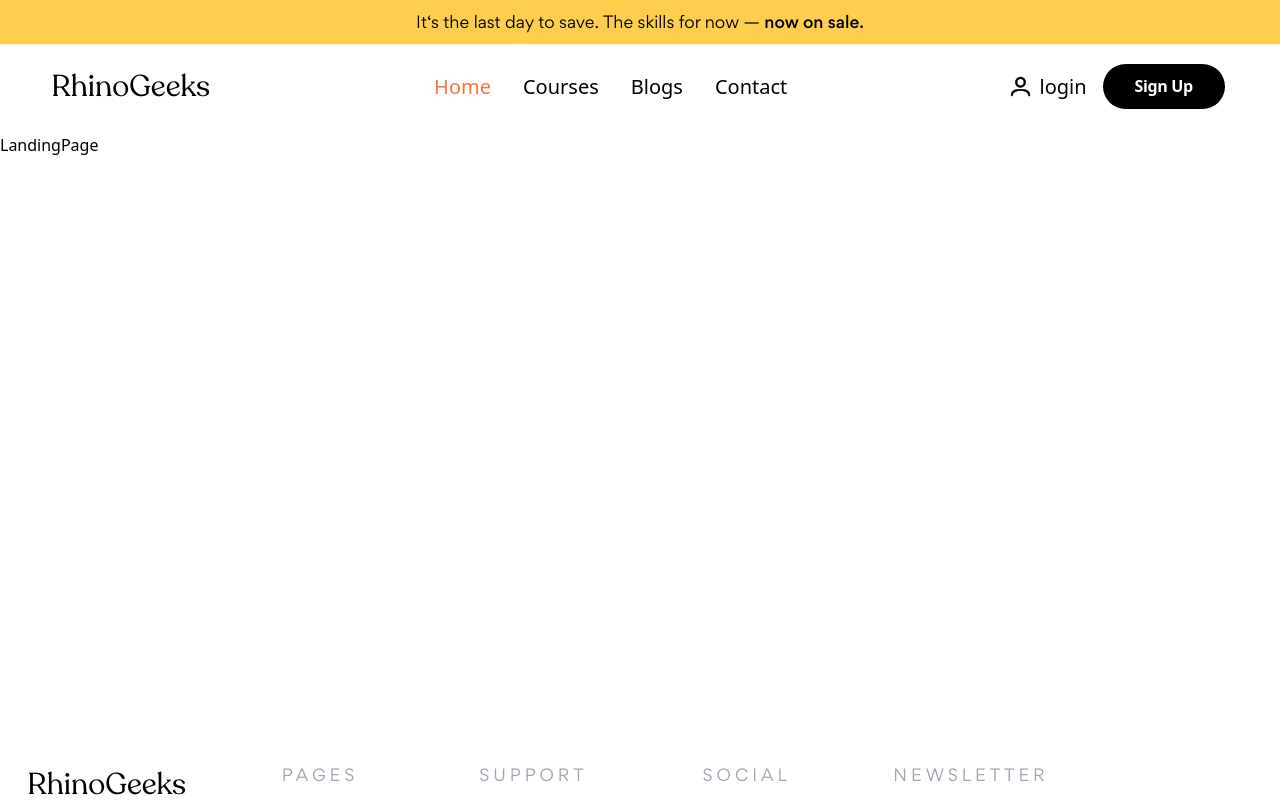
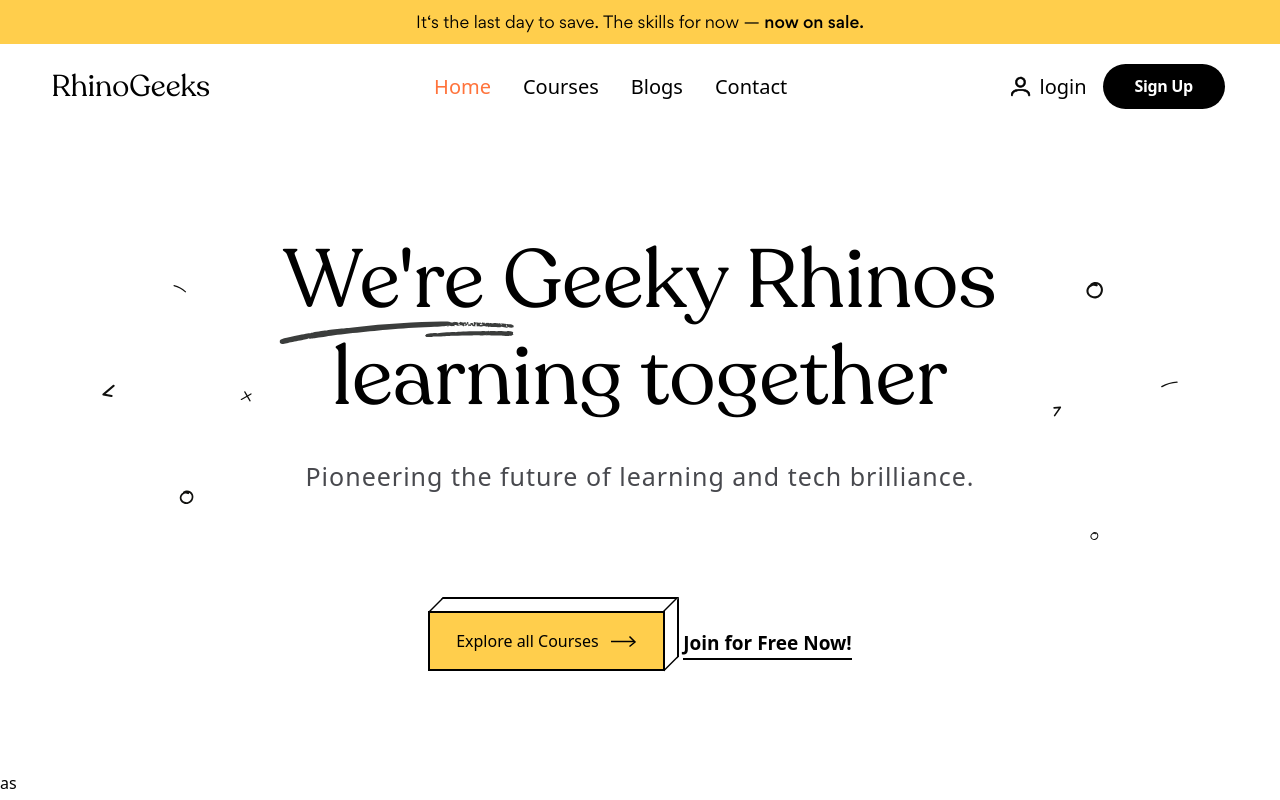
Before and after one commit to adityas-ops/rhino, a Next.js app: page / in a window 1280 px wide. Shown: the top 800 px of the page. Built offline with nearby package versions, Linux system fonts and the light colour scheme.

Commit message:
add hero in landing page

```diff
--- /dev/null
+++ b/components/Home/Hero.jsx
@@ -0,0 +1,68 @@
+import Link from 'next/link';
+import React from 'react'
+import { useState } from "react";
+import ModalVideo from "react-modal-video";
+function Hero() {
+    const [isOpen, setOpen] = useState(false);
+  return (
+   <>
+     <ModalVideo
+        channel="youtube"
+        autoplay
+        isOpen={isOpen}
+        videoId="20QUNgFIrK0"
+        onClose={() => setOpen(false)}
+      />
+      <div className='relative pt-[10px] w-full h-full pb-[100px] lg:pt-[100px] md:pt-[50px]'>
+      <img
+      src="/images/shape/shape_26.svg"
+      alt="shape"
+      className=" absolute top-[23.3%] left-[8%] w-[11.9%] max-w-[248px]"
+      />
+        <img
+          src="/images/shape/shape_27.svg"
+          alt="shape"
+          className=" absolute top-[23.3%] right-[8%] w-[9.9%] max-w-[248px]"
+        />
+        <div className='w-full h-full flex flex-col items-center justify-center '>
+            <div className='text-center w-[70%] lg:w-[60%]'>
+                <h1 className='z-10 relative text-[40px] lg:text-[82px] font-Recoleta lg:leading-[6.09rem]'>
+                <img
+                  src="/images/shape/shape_25.svg"
+                  alt="shape"
+                  className=" absolute left-[3%] top-[45%] hidden lg:block "
+                />
+                {/* We're Geeky Rhinos &amp; learning together. */}
+                We&apos;re Geeky Rhinos  learning together
+                </h1>
+                <p className="text-center text-[#48494e] text-[23px] lg:text-[25px] font-[400] mb-[40px] pt-[20px] lg:mb-[50px] lg:pt-[30px] tracking-[1px]">
+                Pioneering the future of learning and tech brilliance.
+              </p>
+              <div className='w-full h-full flex  items-center justify-center '>
+                <div className='lg:w-[60%] w-[80%] block lg:flex items-center justify-evenly mt-3 lg:mt-[50px]'>
+                <Link
+                    href="#"
+                    className=" bg-[#ffce4c] bea font-[500] relative inline-flex items-center mt-10 lg:mt-4 "
+                  >
+                    <span>Explore all Courses</span>
+                    <img
+                      src="/images/icon/icon_123.svg"
+                      alt="icon"
+                      className="ms-3"
+                    />
+                  </Link>
+                  <div className="btn-eighteen relative inline-block text-black mt-5 ">
+                    <a href="#" className="font-semibold">
+                      Join for Free Now!
+                    </a>
+                  </div>
+                </div>
+              </div>
+            </div>
+        </div>
+      </div>
+   </>
+  )
+}
+
+export default Hero
--- a/components/Home/LandingPage.jsx
+++ b/components/Home/LandingPage.jsx
@@ -1,8 +1,12 @@
 import React from 'react'
+import Hero from './Hero'
 
 function LandingPage() {
   return (
-    <div className='w-full h-[60vh]'>LandingPage</div>
+   <>
+    <Hero/>
+    as
+   </>
   )
 }
 
--- a/components/common/LoginForm.jsx
+++ b/components/common/LoginForm.jsx
@@ -1,7 +1,6 @@
 import { useState } from "react";
-import Head from "next/head";
 import Link from "next/link";
-
+import {BsEye,BsEyeSlash} from "react-icons/bs"
 function LoginForm() {
   const [showPassword, setShowPassword] = useState(false);
 
@@ -38,13 +37,14 @@ function LoginForm() {
                 required
               />
               <span
-                className="absolute right-2 top-2 cursor-pointer"
+                className="absolute right-6 top-5 text-gray-400 cursor-pointer"
                 onClick={handleTogglePassword}
               >
                 {showPassword ? (
-                  <i className="far fa-eye"></i>
+                  <BsEye className="w-[20px] h-[20px]"/>
                 ) : (
-                  <i className="far fa-eye-slash"></i>
+
+                  <BsEyeSlash className="w-[20px] h-[20px]"/>
                 )}
               </span>
             </div>
--- a/components/common/SignupForm.jsx
+++ b/components/common/SignupForm.jsx
@@ -1,5 +1,5 @@
 import { useState } from "react";
-import Head from "next/head";
+import {BsEye,BsEyeSlash} from "react-icons/bs"
 
 function SignupForm() {
   const [showPassword, setShowPassword] = useState(false);
@@ -50,13 +50,14 @@ function SignupForm() {
                 required
               />
               <span
-                className="absolute right-2 top-2 cursor-pointer"
+                className="absolute right-6 top-5 text-gray-400 cursor-pointer"
                 onClick={handleTogglePassword}
               >
                 {showPassword ? (
-                  <i className="far fa-eye"></i>
+                  <BsEye className="w-[20px] h-[20px]"/>
                 ) : (
-                  <i className="far fa-eye-slash"></i>
+
+                  <BsEyeSlash className="w-[20px] h-[20px]"/>
                 )}
               </span>
             </div>
@@ -72,13 +73,14 @@ function SignupForm() {
                 required
               />
               <span
-                className="absolute right-2 top-2 cursor-pointer"
-                onClick={handleToggleConfirmPassword}
+                className="absolute right-6 top-5 text-gray-400 cursor-pointer"
+                onClick={handleTogglePassword}
               >
-                {showConfirmPassword ? (
-                  <i className="far fa-eye"></i>
+                {showPassword ? (
+                  <BsEye className="w-[20px] h-[20px]"/>
                 ) : (
-                  <i className="far fa-eye-slash"></i>
+
+                  <BsEyeSlash className="w-[20px] h-[20px]"/>
                 )}
               </span>
             </div>
--- a/package.json
+++ b/package.json
@@ -19,6 +19,7 @@
     "react": "18.2.0",
     "react-dom": "18.2.0",
     "react-icons": "^4.9.0",
+    "react-modal-video": "^2.0.0",
     "tailwindcss": "3.3.2"
   }
 }
--- a/styles/globals.css
+++ b/styles/globals.css
@@ -8,3 +8,75 @@
     box-sizing: border-box;
     /* font-family: 'gordita_regular'; */
 }
+.bea{
+    color: #000;
+padding: 16px 26px;
+border: 2px solid #000;
+}
+.bea::before {
+    position: absolute;
+    content: "";
+    top: -16px;
+    height: 14px;
+    width: calc(100% + 3px);
+    left: 6px;
+    transform: skewX(-45deg);
+    border: 2px solid #000;
+    border-bottom: none;
+    transition: all 0.3s ease-in-out;
+}
+
+.bea::after {
+    position: absolute;
+    content: "";
+    right: -16px;
+    height: calc(100% + 3px);
+    width: 15px;
+    top: -8px;
+    transform: skewY(-45deg);
+    border: 2px solid #000;
+    border-left: none;
+    border-top: none;
+    transition: all 0.3s ease-in-out;
+}
+
+.bea:hover:after,
+.bea:hover:before {
+    background: #f3c755;
+    border-color: #f3c755;
+}
+.bea:hover {
+    border-color: transparent;
+}
+
+body .btn-eighteen {
+    font-size: 19px;
+    line-height: initial;
+
+}
+body .btn-eighteen i {
+    font-size: 15px;
+}
+body .btn-eighteen:before {
+    content: "";
+    position: absolute;
+    left: 0;
+    bottom: -4px;
+    height: 2px;
+    width: 100%;
+    background: #000;
+}
+body .btn-eighteen a:hover {
+    color: #ff1292;
+}
+
+/*  media quarery */
+
+
+@media (max-width: 767px) {
+    .btn-twentyFour {padding: 10px 15px; font-size: 13px;}
+}
+
+@media (max-width: 575px) {
+    .btn-twentyFour {padding: 10px 15px; font-size: 12px;}
+}
```
Also changed, not shown: 1 other file (tests, documents, lock files or other folders).
